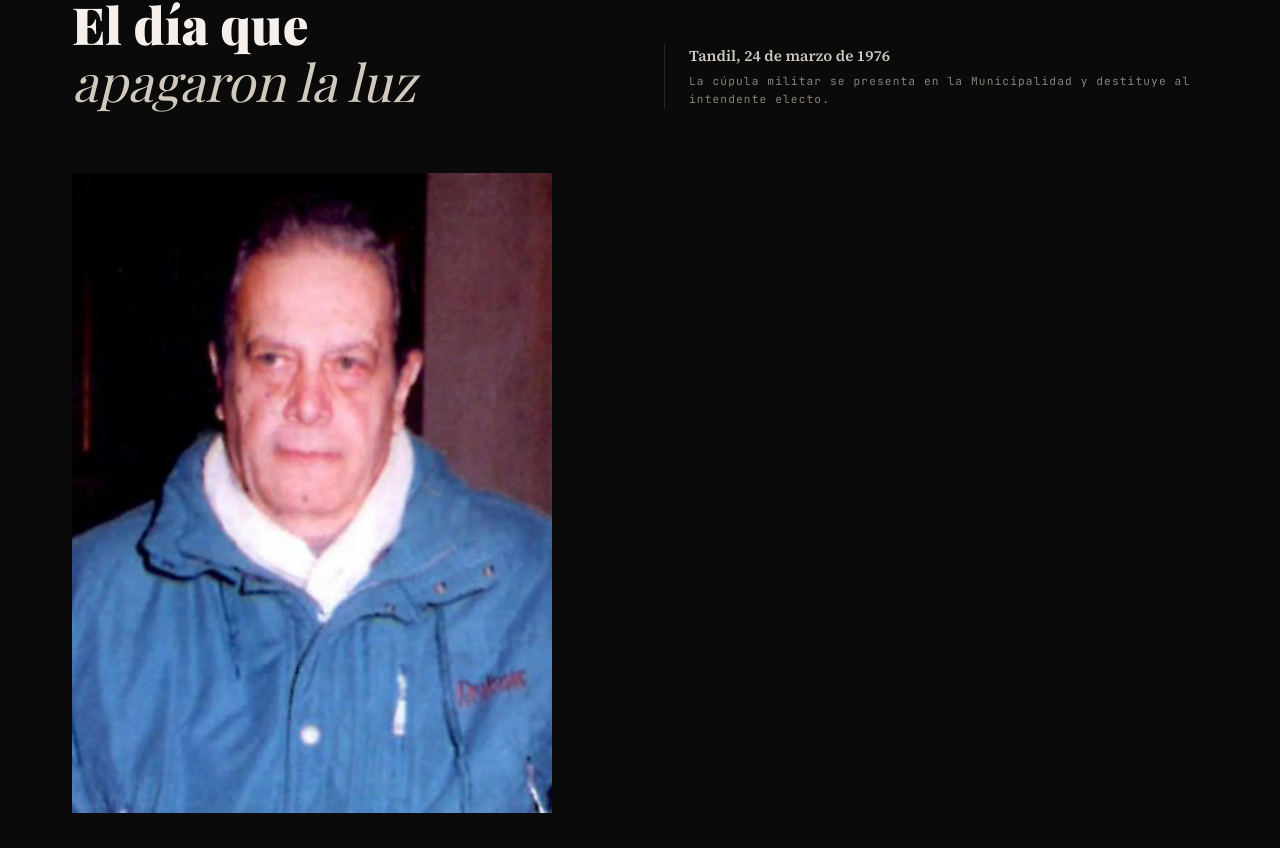
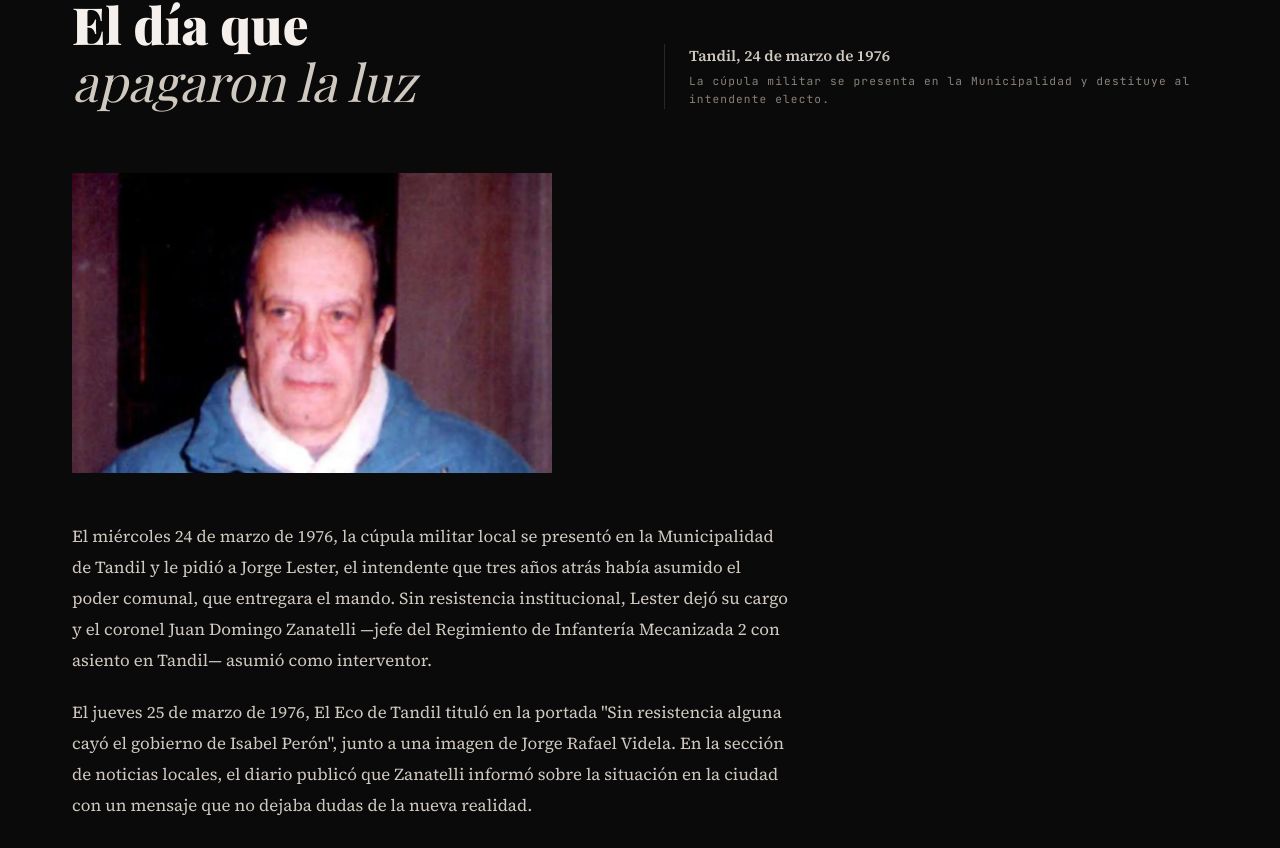
Before and after one commit to folino/eleco-especial-tandil, a Next.js app: page /ecos-de-la-memoria in a window 1280 px wide. Shown: the part 2008-2856 px from the top of the page. Built offline with nearby package versions, Linux system fonts and the light colour scheme; a web font is replaced by a local one.

Commit message:
Adjust testimony image dimensions and update object position for better layout

```diff
--- a/app/ecos-de-la-memoria/ecos.css
+++ b/app/ecos-de-la-memoria/ecos.css
@@ -371,6 +371,7 @@
 .ecos-page .testimony-image.portrait {
   aspect-ratio: 3/4;
   max-width: 480px;
+  max-height: 300px;
 }
 
 .ecos-page .testimony-image.wide {
--- a/app/ecos-de-la-memoria/page.tsx
+++ b/app/ecos-de-la-memoria/page.tsx
@@ -304,7 +304,7 @@ export default function EcosDelaMemoria() {
               src={`${BASE}/zanatelli.webp`}
               alt="Coronel Juan Domingo Zanatelli, interventor de Tandil tras el golpe del 24 de marzo de 1976"
               fill
-              style={{ objectFit: 'cover' }}
+              style={{ objectFit: 'cover', objectPosition: 'top' }}
               sizes="100vw"
             />
           </div>
```
